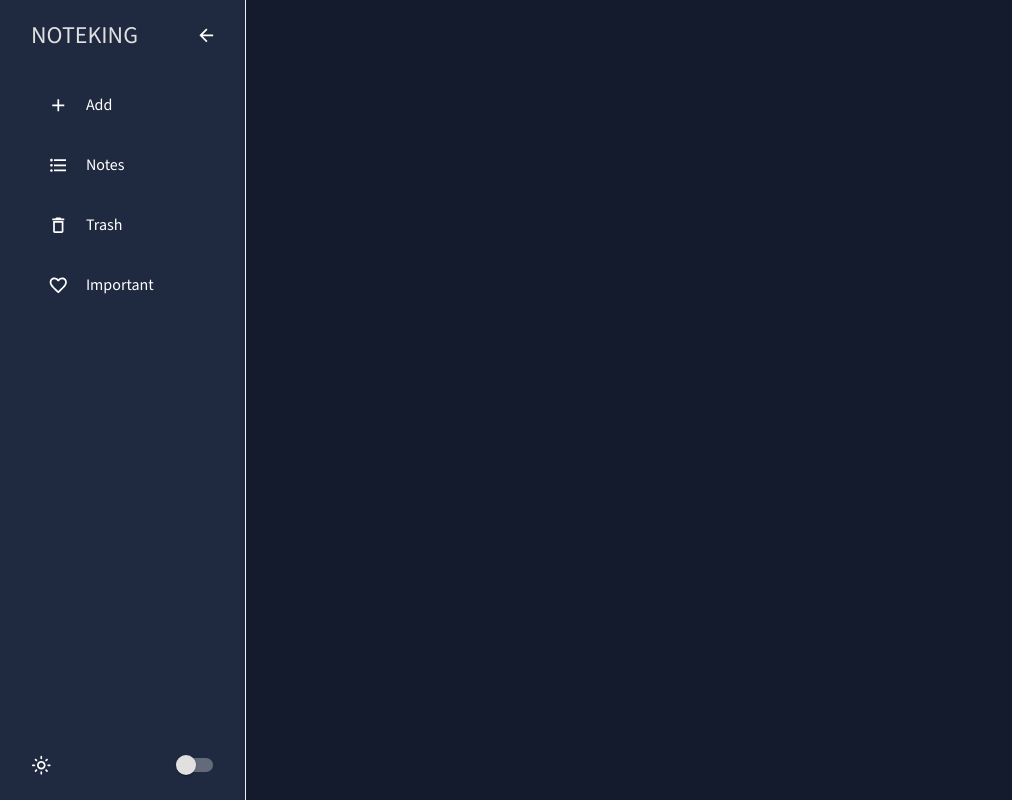
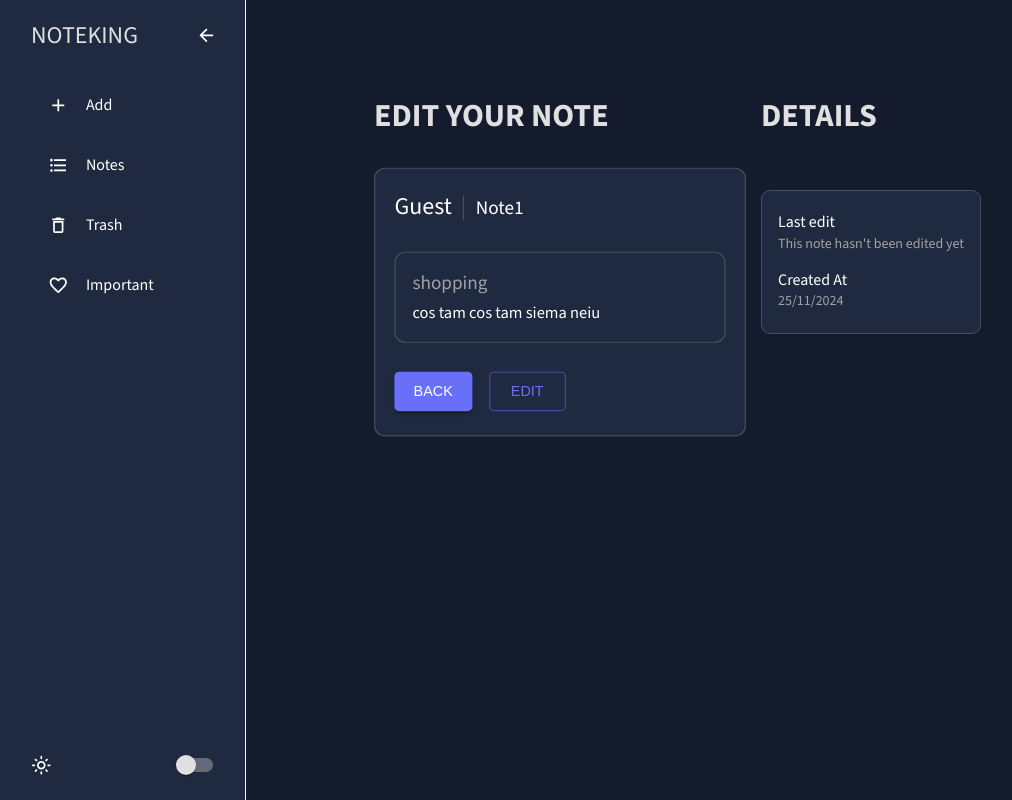
Before and after one commit to Khuba001/NoteKing, a React (Create React App) app: page /notes/1 in a window 1280 px wide. Shown: the whole page, without its empty margins (4-1016 px from the left). Built offline with nearby package versions, Linux system fonts and the light colour scheme.

Commit message:
single note

```diff
--- a/src/App.js
+++ b/src/App.js
@@ -6,6 +6,7 @@ import Notes from "./scenes/Notes/Notes";
 import Trash from "./scenes/Trash/Trash";
 import Important from "./scenes/Important/Important";
 import { Route, Routes } from "react-router-dom";
+import Note from "./scenes/SingleNote/Note";
 
 function App() {
   const [theme, colorMode] = useMode();
@@ -19,6 +20,7 @@ function App() {
             <Routes>
               <Route path="/add" element={<AddNotes />} />
               <Route path="/notes" element={<Notes />} />
+              <Route path="/notes/:noteId/" element={<Note />} />
               <Route path="/trash" element={<Trash />} />
               <Route path="/important" element={<Important />} />
             </Routes>
--- /dev/null
+++ b/src/components/NoteItem/NoteItem.jsx
@@ -0,0 +1,84 @@
+import { useTheme } from "@emotion/react";
+import { Box, Button, Typography } from "@mui/material";
+import { tokens } from "../../theme";
+
+function NoteItem({
+  name,
+  title,
+  category,
+  description,
+  btn1,
+  btn2,
+  size = 1,
+  OnClickBtn1,
+  OnClickBtn2,
+}) {
+  const theme = useTheme();
+  const colors = tokens(theme.palette.mode);
+
+  return (
+    <Box
+      display="flex"
+      flexDirection="column"
+      width="80%"
+      border="1px solid #7777"
+      borderRadius="9px"
+      padding="20px 16px"
+      gap="24px"
+      mt="56px"
+      sx={{
+        backgroundColor: colors.primary[400],
+        transform: `scale(${size})`,
+        transformOrigin: "left",
+        transition: "transform 0.3s ease",
+      }}
+    >
+      <Box display="flex" gap="9px" alignItems="center">
+        <Typography variant="h4">{name}</Typography>
+
+        <Typography
+          variant="h5"
+          borderLeft="1px solid #7777 "
+          paddingLeft="10px"
+        >
+          {title}
+        </Typography>
+      </Box>
+      <Box
+        border="1px solid #7777"
+        borderRadius="9px"
+        display="flex"
+        flexDirection="column"
+        padding="14px"
+        gap="4px"
+      >
+        <Typography variant="h5" color={colors.grey[300]}>
+          {category}
+        </Typography>
+        <Typography>{description}</Typography>
+      </Box>
+      <Box display="flex" gap="14px">
+        <Button
+          color="secondary"
+          variant="contained"
+          size="medium"
+          type="button"
+          onClick={OnClickBtn1}
+        >
+          {btn1}
+        </Button>
+        <Button
+          color="secondary"
+          variant="outlined"
+          size="medium"
+          type="button"
+          onClick={OnClickBtn2}
+        >
+          {btn2}
+        </Button>
+      </Box>
+    </Box>
+  );
+}
+
+export default NoteItem;
--- a/src/index.css
+++ b/src/index.css
@@ -17,7 +17,7 @@ body,
 
 .app .content {
   flex-grow: 1;
-  padding: 128px;
+  padding: 96px 128px;
 }
 
 ::-webkit-scrollbar {
--- a/src/scenes/AddNotes/AddNotes.jsx
+++ b/src/scenes/AddNotes/AddNotes.jsx
@@ -59,7 +59,7 @@ const AddNotes = () => {
   };
 
   return (
-    <Box m="20px" display="flex" minHeight="100vh" flexDirection="column">
+    <Box display="flex" flexDirection="column">
       <Header
         title={"ADD NOTES"}
         subheading={"You can write your notes here!"}
@@ -78,7 +78,12 @@ const AddNotes = () => {
           handleSubmit,
         }) => (
           <form onSubmit={handleSubmit}>
-            <Box display="flex" flexDirection="column" gap="1rem">
+            <Box
+              display="flex"
+              flexDirection="column"
+              gap="2rem"
+              sx={{ width: "50%" }}
+            >
               <TextField
                 variant="filled"
                 type="text"
--- a/src/scenes/Notes/Notes.jsx
+++ b/src/scenes/Notes/Notes.jsx
@@ -5,80 +5,20 @@ import {
   InputAdornment,
   InputLabel,
   MenuItem,
+  Pagination,
   Select,
   TextField,
-  Typography,
   useTheme,
 } from "@mui/material";
 import Header from "../../components/Header/Header";
 import { tokens } from "../../theme";
 import { SearchOutlined } from "@mui/icons-material";
-
-function NoteItem() {
-  const theme = useTheme();
-  const colors = tokens(theme.palette.mode);
-
-  return (
-    <Box
-      display="flex"
-      flexDirection="column"
-      width="80%"
-      border="1px solid #7777"
-      borderRadius="9px"
-      padding="20px 16px"
-      gap="24px"
-      mt="56px"
-    >
-      <Box display="flex" gap="9px" alignItems="center">
-        <Typography variant="h4">Guest</Typography>
-
-        <Typography
-          variant="h5"
-          borderLeft="1px solid #7777 "
-          paddingLeft="10px"
-        >
-          Note1
-        </Typography>
-      </Box>
-      <Box
-        border="1px solid #7777"
-        borderRadius="9px"
-        display="flex"
-        flexDirection="column"
-        padding="14px"
-        gap="4px"
-      >
-        <Typography variant="h5" color={colors.grey[300]}>
-          Shopping
-        </Typography>
-        <Typography>dsadakdsadkokd</Typography>
-      </Box>
-      <Box display="flex" gap="14px">
-        <Button
-          color="secondary"
-          variant="contained"
-          size="medium"
-          type="button"
-        >
-          Details
-        </Button>
-        <Button
-          color="secondary"
-          variant="outlined"
-          size="medium"
-          type="button"
-        >
-          Delete
-        </Button>
-      </Box>
-    </Box>
-  );
-}
+import NoteItem from "../../components/NoteItem/NoteItem";
 
 function Notes() {
   return (
-    <Box>
-      <Box>
+    <Box display="flex" flexDirection="column">
+      <Box mb="32px">
         <Header title={"NOTES"} subheading={"Browse all your notes"} />
         <form>
           <Box display="flex" alignItems="center" gap="14px" padding="0 81px">
@@ -130,12 +70,41 @@ function Notes() {
           justifyItems="center"
           alignContent="center"
         >
-          <NoteItem />
-          <NoteItem />
-          <NoteItem />
-          <NoteItem />
+          <NoteItem
+            name={"Guest"}
+            title={"Note1"}
+            category={"shopping"}
+            description={"cos tam cos tam siema neiu"}
+            btn1={"DETAILS"}
+            btn2={"DELETE"}
+          />
+          <NoteItem
+            name={"Guest"}
+            title={"Note1"}
+            category={"shopping"}
+            description={"cos tam cos tam siema neiu"}
+            btn1={"DETAILS"}
+            btn2={"DELETE"}
+          />
+          <NoteItem
+            name={"Guest"}
+            title={"Note1"}
+            category={"shopping"}
+            description={"cos tam cos tam siema neiu"}
+            btn1={"DETAILS"}
+            btn2={"DELETE"}
+          />
+          <NoteItem
+            name={"Guest"}
+            title={"Note1"}
+            category={"shopping"}
+            description={"cos tam cos tam siema neiu"}
+            btn1={"DETAILS"}
+            btn2={"DELETE"}
+          />
         </Box>
       </Box>
+      <Pagination siblingCount={0} count={4} sx={{ alignSelf: "center" }} />
     </Box>
   );
 }
--- /dev/null
+++ b/src/scenes/SingleNote/Note.jsx
@@ -0,0 +1,79 @@
+import { Box, colors, Typography } from "@mui/material";
+import { tokens, useMode } from "../../theme";
+import Header from "../../components/Header/Header";
+import NoteItem from "../../components/NoteItem/NoteItem";
+import { useTheme } from "@emotion/react";
+import { useState } from "react";
+
+function NoteDetails() {
+  const theme = useTheme();
+  const colors = tokens(theme.palette.mode);
+
+  return (
+    <Box>
+      {/* CONTAINER */}
+      <Box
+        display="flex"
+        flexDirection="column"
+        border="1px solid #7777"
+        borderRadius="9px"
+        padding="20px 16px"
+        mt="56px"
+        sx={{ backgroundColor: colors.primary[400] }}
+      >
+        <Box display="flex" flexDirection="column" gap="14px">
+          {/* SINGLE ROW */}
+          <Box>
+            <Typography variant="h5">Last edit</Typography>
+            <Typography variant="h6" color={colors.grey[300]}>
+              This note hasn't been edited yet
+            </Typography>
+          </Box>
+          {/* SINGLE ROW */}
+          <Box>
+            <Typography variant="h5">Created At</Typography>
+            <Typography variant="h6" color={colors.grey[300]}>
+              25/11/2024
+            </Typography>
+          </Box>
+        </Box>
+      </Box>
+    </Box>
+  );
+}
+
+function Note() {
+  const [theme, colorMode] = useMode();
+  const colors = tokens(theme.palette.mode);
+
+  const [openEdit, setOpenEdit] = useState(false);
+
+  function handleEditMode() {
+    setOpenEdit((openEdit) => !openEdit);
+  }
+
+  return (
+    <Box display="flex">
+      <Box width="50%">
+        <Header title={"EDIT YOUR NOTE"} />
+
+        <NoteItem
+          name={"Guest"}
+          title={"Note1"}
+          category={"shopping"}
+          description={"cos tam cos tam siema neiu"}
+          btn1={"BACK"}
+          btn2={openEdit ? "SAVE" : "EDIT"}
+          size={1.2}
+          OnClickBtn2={handleEditMode}
+        />
+      </Box>
+      <Box>
+        <Header title={"DETAILS"} />
+        <NoteDetails />
+      </Box>
+    </Box>
+  );
+}
+
+export default Note;
```
